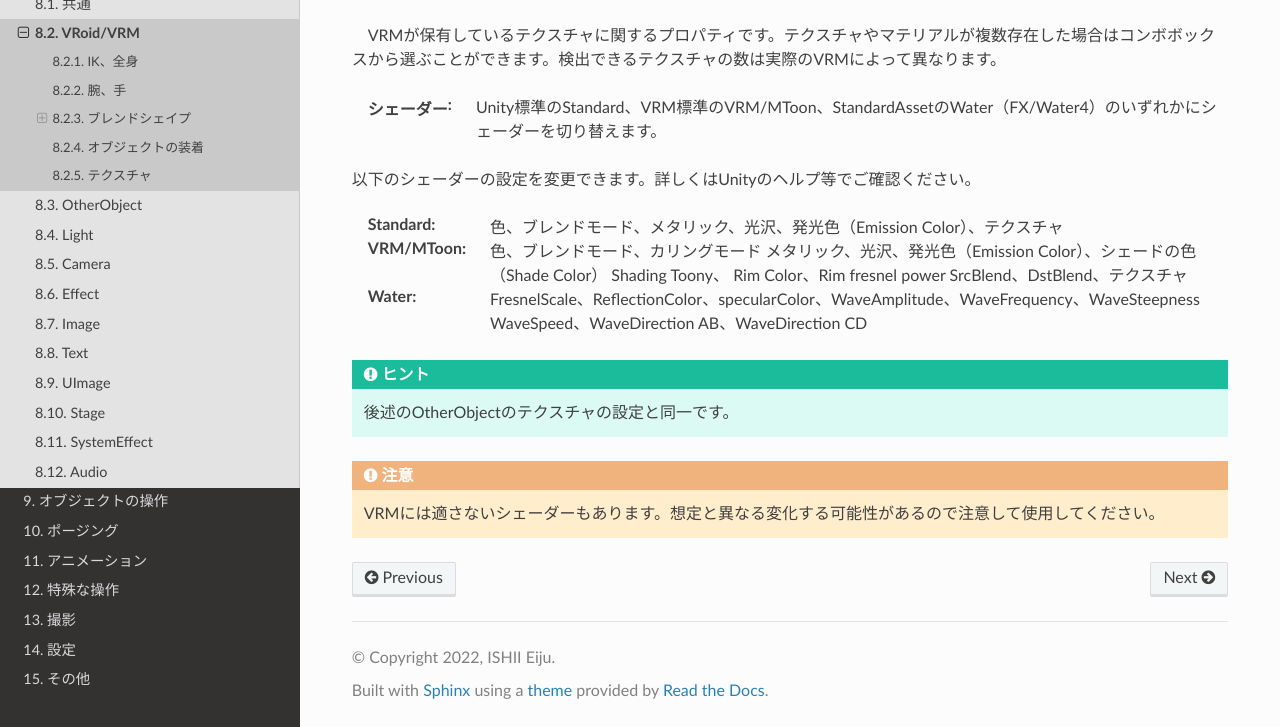
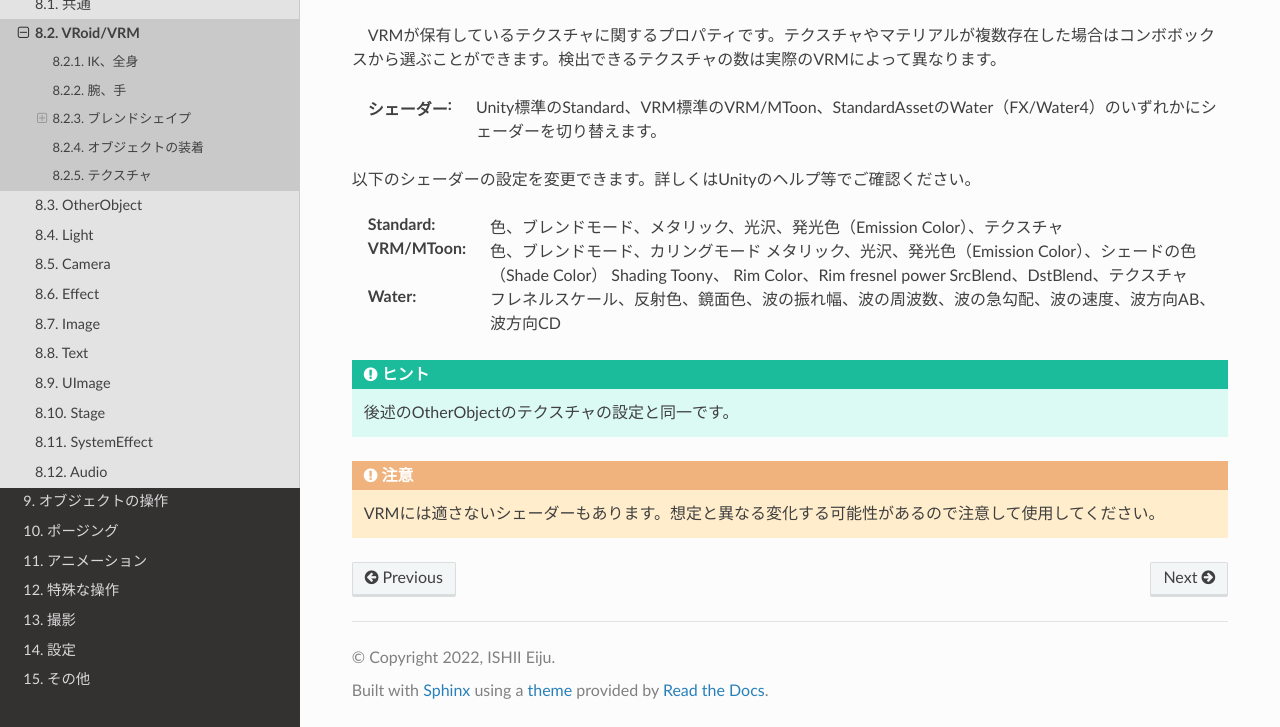
Before and after one commit to nishlumi/vrmviewmdoc, a Sphinx documentation site: the page built from docs/source/man2/prop_vrm.rst, in a window 1280 px wide and 900 px high, scrolled down 4383 px, cut to the strip 173-900 px from the top of the window. Built offline with Sphinx 7.4.7 and the Read the Docs theme 2.0.0, drawn with Linux system fonts in a browser that asks for light colours; a script that is not in the unit is left out.

Commit message:
5/14夜時点

```diff
--- a/docs/source/man2/operation_obj.rst
+++ b/docs/source/man2/operation_obj.rst
@@ -88,7 +88,7 @@ OtherObject
         別途読み込み済みのテクスチャファイルに付けた素材名を選択して読み込みます。元のテクスチャに戻す場合は ``--`` を選択してください。
     カメラから [2]_
         プロジェクトに存在するカメラオブジェクトを選択します。別途カメラオブジェクト側でレンダーテクスチャの設定をしておく必要があります。
-:FresnelScale～WaveDirection CD:
+:フレネルスケール～波方向CD:
     ``Water`` の場合、水面の色・反射の色、波の頻度やサイズなどを変化させます。[3]_
 
 .. hint::
--- a/docs/source/man2/operation_vrm.rst
+++ b/docs/source/man2/operation_vrm.rst
@@ -455,7 +455,7 @@ Ver 1.0.0 時点：
         別途読み込み済みのテクスチャファイルに付けた素材名を選択して読み込みます。元のテクスチャに戻す場合は ``--`` を選択してください。
     カメラから [2]_
         プロジェクトに存在するカメラオブジェクトを選択します。別途カメラオブジェクト側でレンダーテクスチャの設定をしておく必要があります。
-:FresnelScale～WaveDirection CD:
+:フレネルスケール～波方向CD:
     ``Water`` の場合、水面の色・反射の色、波の頻度やサイズなどを変化させます。[3]_
 
 .. hint::
--- a/docs/source/man2/prop_obj.rst
+++ b/docs/source/man2/prop_obj.rst
@@ -32,8 +32,7 @@ OtherObject
   Shading Toony、 Rim Color、Rim fresnel power
   SrcBlend、DstBlend、テクスチャ
 :Water:
-  FresnelScale、ReflectionColor、specularColor、WaveAmplitude、WaveFrequency、WaveSteepness
-  WaveSpeed、WaveDirection AB、WaveDirection CD
+  フレネルスケール、反射色、鏡面色、波の振れ幅、波の周波数、波の急勾配、波の速度、波方向AB、波方向CD
 
 .. hint::
   VRMのほうのテクスチャのプロパティと内容・設定方法いずれも全く同じです。
--- a/docs/source/man2/prop_vrm.rst
+++ b/docs/source/man2/prop_vrm.rst
@@ -204,8 +204,7 @@ IKマーカーの割り当て
   Shading Toony、 Rim Color、Rim fresnel power
   SrcBlend、DstBlend、テクスチャ
 :Water:
-  FresnelScale、ReflectionColor、specularColor、WaveAmplitude、WaveFrequency、WaveSteepness
-  WaveSpeed、WaveDirection AB、WaveDirection CD
+  フレネルスケール、反射色、鏡面色、波の振れ幅、波の周波数、波の急勾配、波の速度、波方向AB、波方向CD
 
 
 .. hint::
```
